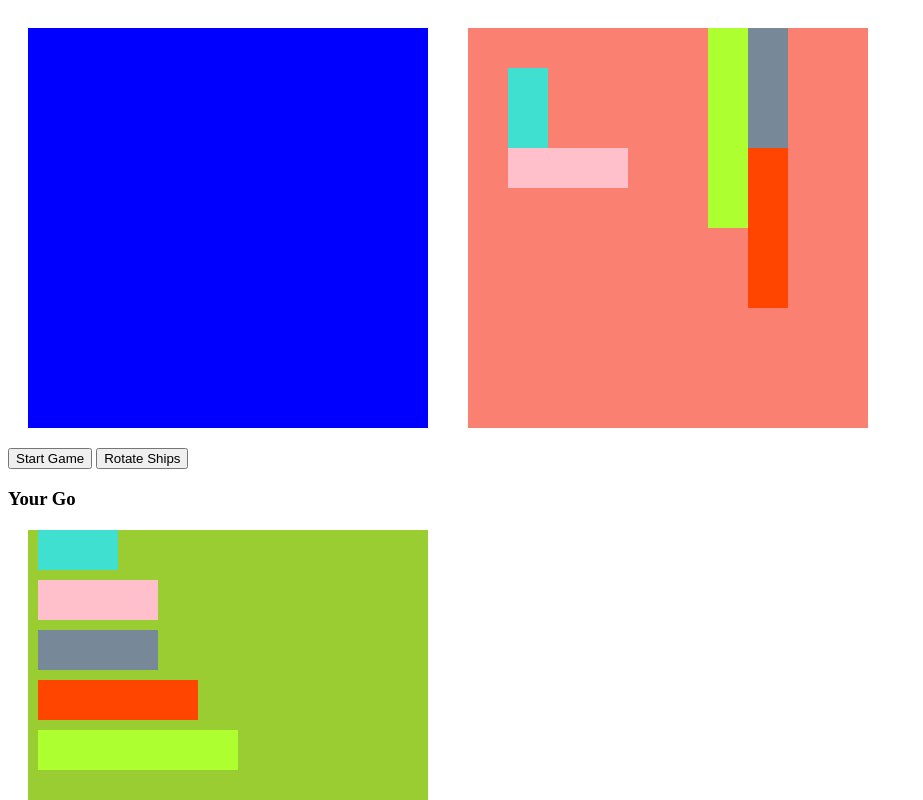
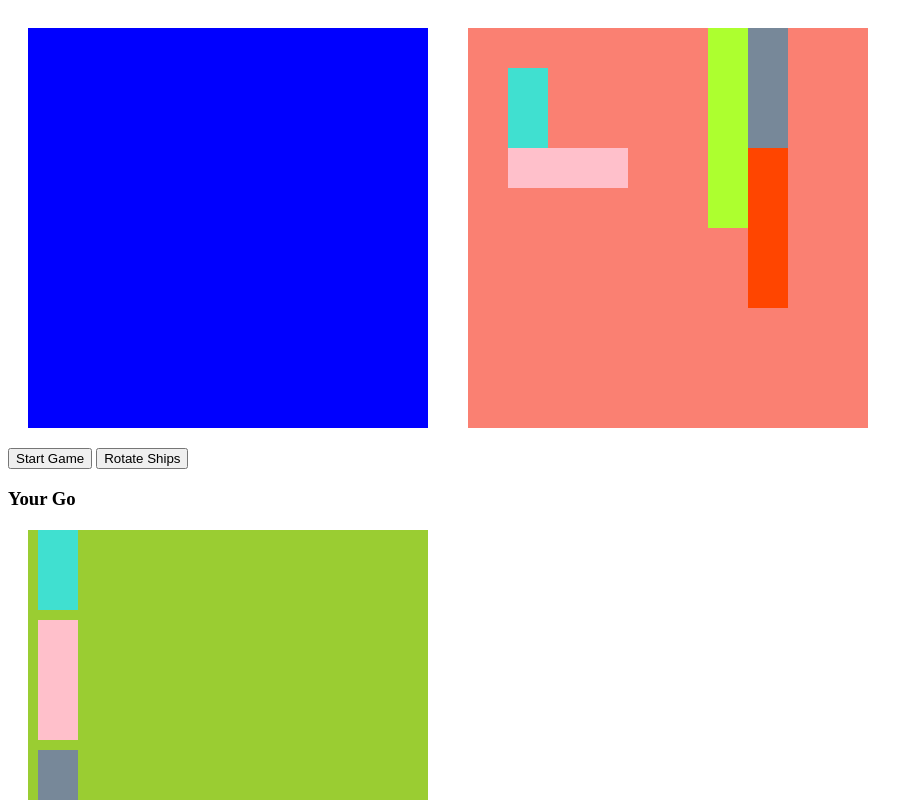
Before and after one commit to ash-bergs/battleships, a plain HTML site: page battleships-game/index.html in a window 1280 px wide. Both pictures are taken after a click on the button "Rotate Ships". Shown: the top 800 px of the page, without its empty margins (0-923 px from the left). Drawn offline with Linux system fonts and the light colour scheme.

Commit message:
Fixes game start bug
There was a problem with the game starting, not sure why! But I fixed the problem by fixing formatting in the code.

```diff
--- a/battleships-game/app.js
+++ b/battleships-game/app.js
@@ -17,11 +17,11 @@ document.addEventListener("DOMContentLoaded", () => {
     const carrier = document.querySelector('.carrier-container');
     // Selecting the buttons we'll need
     const startButton = document.querySelector('#start');
-    const rotateShip = document.querySelector('#rotate');
+    const rotateButton = document.querySelector('#rotate');
     // Div to see whose turn it is & info
     const turnDisplay = document.querySelector('#whose-go');
     const infoDisplay = document.querySelector('#info');
-    // Variables to assist in the GAME LOGIC functionality at the bottom
+    // Variables to help the game logic at the bottom
     let isGameOver = false;
     let currentPlayer = 'user';
 
@@ -111,6 +111,9 @@ document.addEventListener("DOMContentLoaded", () => {
                 computerSquares[randomStart + index].classList.add('taken', ship.name)
             })
         } else {
+            // otherwise one of the squares must be taken, or the ship is at the edge...
+            // so RUN IT AGAIN!
+            // Does this count as recursion?
             generate(ship)
         }
     };
@@ -122,10 +125,9 @@ document.addEventListener("DOMContentLoaded", () => {
     generate(shipArray[3]);
     generate(shipArray[4]);
 
-    // User functionality
-    // Rotate ships
+    // USER FUNCTIONALITY
+    // rotate user ships
     //! There's a lot of repition here - I can refactor this to be more DRY later.
-    //? When I add a return after updating the isHorizontal variable it causes some odd behavior in my ships div. That goes away once it's removed. Don't I need to return though?
     function rotate() {
         if (isHorizontal) {
             destroyer.classList.toggle('destroyer-container-vertical');
@@ -137,17 +139,22 @@ document.addEventListener("DOMContentLoaded", () => {
             return
         }
         if (!isHorizontal) {
+            //! 👇 Previously, I was having some buggy behavior... I didn't have "-vertical" at the end of the toggle parameter
+            //? I think I'm conceptualizing the .toggle method incorrectly, and I have to use the same class name as above?
+            // This was completely the problem! //TODO Research more about the JS toggle method!
             destroyer.classList.toggle('destroyer-container-vertical');
             submarine.classList.toggle('submarine-container-vertical');
             cruiser.classList.toggle('cruiser-container-vertical');
             battleship.classList.toggle('battleship-container-vertical');
             carrier.classList.toggle('carrier-container-vertical');
             isHorizontal = true;
+            // console.log(isHorizontal);
             return
         }
     }
-    // attaches the 👆 rotate function to the rotate button 👇
+    // attaches the 👆 function to the rotate button 👇
     rotateButton.addEventListener('click', rotate);
+
 
     //! 🦄 Drag events
 /* -------------------------------------------------------------------------- */
@@ -163,7 +170,6 @@ document.addEventListener("DOMContentLoaded", () => {
 */
 /* -------------------------------------------------------------------------- */
 
-    // Adding Event Listeners
     ships.forEach(ship => ship.addEventListener('dragstart', dragStart));
     userSquares.forEach(square => square.addEventListener('dragstart', dragStart));
     userSquares.forEach(square => square.addEventListener('dragover', dragOver));
@@ -249,9 +255,8 @@ document.addEventListener("DOMContentLoaded", () => {
         displayGrid.removeChild(draggedShip);
     }
 
+    function dragEnd() {
 
-    function dragEnd() {
-        console.log("drag end");
     }
 
     //! Game Logic
@@ -261,13 +266,11 @@ document.addEventListener("DOMContentLoaded", () => {
         if (currentPlayer === 'user') {
             // we're grabbing the element with class name WHOSE-GO (which is an empty div), that is isolated with a query selector and stored in turnDisplay above
             turnDisplay.innerHTML = "Your Go!";
-            computerSquares.forEach((square) => {
-                square.addEventListener('click', function(e) {
+            computerSquares.forEach(square => square.addEventListener('click', function(e) {
                 revealSquare(square);
-                })
-            })
+            }))
         } if (currentPlayer === 'computer') {
-            turnDisplay.innerHTML = "Computer's Turn"
+            turnDisplay.innerHTML = "Computer's Turn";
             // we used a setTimeout function, passing in the computerGo function to be invoked with a delay 1000 milliseconds
             // this is just done to give a smooth, realistic feel to the turn change
             setTimeout(computerGo, 1000);
@@ -286,10 +289,10 @@ document.addEventListener("DOMContentLoaded", () => {
 
     function revealSquare(square) {
         // ! We have a problem - if a square that has already been selected is clicked, it counts as another turn. Let's disable that.
-        // we'll do that at the top of the function
         if (!square.classList.contains('boom')) {
             // if the square has a given ship name among its class names, increment the hit count
             if (square.classList.contains('destroyer')) destroyerCount++;
+            console.log(destroyerCount)
             if (square.classList.contains('submarine')) submarineCount++;
             if (square.classList.contains('cruiser')) cruiserCount++;
             if (square.classList.contains('battleship')) battleshipCount++;
@@ -324,7 +327,6 @@ document.addEventListener("DOMContentLoaded", () => {
     function computerGo() {
         let random = Math.floor(Math.random() * userSquares.length);
         // if the userSquare at the random number DOESNT contain "boom", then....
-        //TODO There's a problem with this logic... the computer *always* gets a hit. Refactor this to fix that. Not sure how to right now.
         if (!userSquares[random].classList.contains('boom')) {
             userSquares[random].classList.add('boom')
             if (userSquares[random].classList.contains('destroyer')) npcDestroyerCount++;
@@ -404,7 +406,7 @@ document.addEventListener("DOMContentLoaded", () => {
             gameOver();
         }
         if ((npcDestroyerCount + npcSubmarineCount + npcCruiserCount + npcBattleshipCount + npcCarrierCount) === 50) {
-            infoDisplay.innerHTML = "Computer Wins!";
+            infoDisplay.innerHTML = "You Win!";
             // call the gameOver function, which set isGameOver to true and resets the game boards
             gameOver();
         }
@@ -414,4 +416,5 @@ document.addEventListener("DOMContentLoaded", () => {
         isGameOver = true;
         startButton.removeEventListener('click', playGame);
     }
+
 });
--- a/battleships-game/style.css
+++ b/battleships-game/style.css
@@ -19,6 +19,8 @@
     background-color: blue;
     margin: 20px;
 }
+
+
 
 .grid-display {
     width: 400px;
@@ -43,6 +45,15 @@
     background-color: turquoise;
 }
 
+.destroyer-container-vertical {
+    width: 40px;
+    height: 80px;
+    display: flex;
+    flex-wrap: wrap;
+    margin: 10px;
+    background-color: turquoise;
+}
+
 .destroyer {
     background-color: turquoise;
 }
@@ -55,6 +66,16 @@
     background-color: pink;
 }
 
+.submarine-container-vertical {
+    width: 40px;
+    height: 120px;
+    display: flex;
+    flex-wrap: wrap;
+    margin: 10px;
+    background-color: pink;
+}
+
+
 .submarine {
     background-color: pink;
 }
@@ -63,6 +84,15 @@
     width: 120px;
     height: 40px;
     display: flex;
+    margin: 10px;
+    background-color: lightslategray;
+}
+
+.cruiser-container-vertical {
+    width: 40px;
+    height: 120px;
+    display: flex;
+    flex-wrap: wrap;
     margin: 10px;
     background-color: lightslategray;
 }
@@ -79,6 +109,15 @@
     background-color: orangered;
 }
 
+.battleship-container-vertical {
+    width: 40px;
+    height: 160px;
+    display: flex;
+    flex-wrap: wrap;
+    margin: 10px;
+    background-color: orangered;
+}
+
 .battleship {
     background-color: orangered;
 }
@@ -87,6 +126,15 @@
     width: 200px;
     height: 40px;
     display: flex;
+    margin: 10px;
+    background-color: greenyellow;
+}
+
+.carrier-container-vertical {
+    width: 40px;
+    height: 200px;
+    display: flex;
+    flex-wrap: wrap;
     margin: 10px;
     background-color: greenyellow;
 }
@@ -100,6 +148,12 @@
     height: 40px;
 }
 
+/* HOT or MISS styles - visualized during gameplay */
+
 .boom {
     background-color: red;
 }
+
+.miss {
+    background-color: greenyellow;
+}
```
Lines whose indentation alone changed are shown as unchanged.
